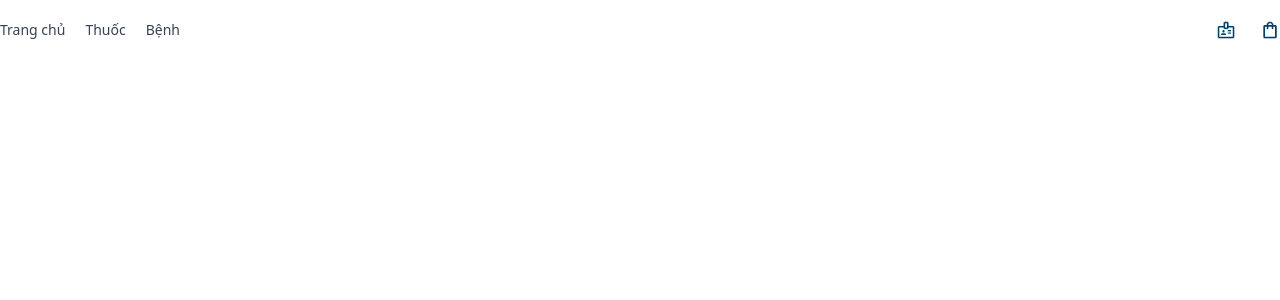
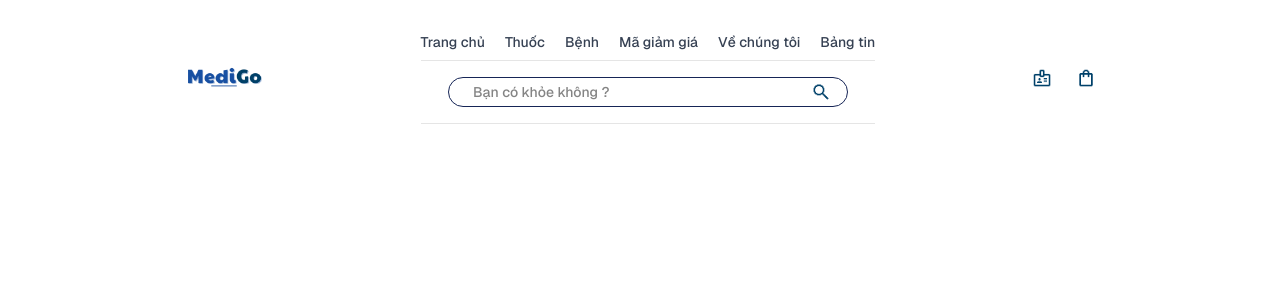
Before and after one commit to BaoNgoc2211/Graduate-fe, a Next.js app: page / in a window 1280 px wide. Shown: the top 300 px of the page. Built offline with nearby package versions, Linux system fonts and the light colour scheme.

Commit message:
fix: SRUM-48 Component Header

```diff
--- a/public/assets.ts
+++ b/public/assets.ts
@@ -2,4 +2,6 @@ export const assets = {
   logoGoogle: "/logo_google.jpeg",
   cart_icon: "/cart_icon.png",
   profile_icon: "/profile_icon.png",
+  logoMedicine: "/log_Medicine_03.png",
+  search_icon: "/search_icon.png",
 };
--- a/src/app/page.tsx
+++ b/src/app/page.tsx
@@ -3,9 +3,9 @@ import Header from "@/components/layout/header";
 
 export default function Home() {
   return (
-    <>
+    <div className="font-sans px4 sm:px-[5vw] md:px-[7vw] lg:px-[9vw]">
       <Header />
-    </>
+    </div>
 
     // <div className="grid grid-rows-[20px_1fr_20px] items-center justify-items-center min-h-screen p-8 pb-20 gap-16 sm:p-20 font-[family-name:var(--font-geist-sans)]">
     //   <main className="flex flex-col gap-[32px] row-start-2 items-center sm:items-start">
--- a/src/components/layout/header.tsx
+++ b/src/components/layout/header.tsx
@@ -1,12 +1,21 @@
 "use client";
-
 import Link from "next/link";
 import Image from "next/image";
 import { assets } from "../../../public/assets";
+import SearchBar from "./search-bar";
 
 const Header = () => {
   return (
-    <div className="flex items-center justify-between py-5 font-medium">
+    <div className="flex items-center justify-around py-5 font-medium">
+      <Link href="">
+        <Image
+          src={assets.logoMedicine}
+          alt="Logo MediGo"
+          width={80}
+          height={80}
+        />
+      </Link>
+      <div className="flex flex-col gap-2 py-3 px-5">
         <ul className="hidden sm:flex gap-5 text-sm text-gray-700">
           <li>
             <Link href="/home" className="flex flex-col items-center gap-1">
@@ -26,7 +35,27 @@ const Header = () => {
               <hr className="w-2/4 border-none h-[1.5px] bg-gray-700 hidden" />
             </Link>
           </li>
+          <li>
+            <Link href="/home" className="flex flex-col items-center gap-1">
+              <p>Mã giảm giá</p>
+              <hr className="w-2/4 border-none h-[1.5px] bg-gray-700 hidden" />
+            </Link>
+          </li>
+          <li>
+            <Link href="/home" className="flex flex-col items-center gap-1">
+              <p>Về chúng tôi</p>
+              <hr className="w-2/4 border-none h-[1.5px] bg-gray-700 hidden" />
+            </Link>
+          </li>
+          <li>
+            <Link href="/home" className="flex flex-col items-center gap-1">
+              <p>Bảng tin</p>
+              <hr className="w-2/4 border-none h-[1.5px] bg-gray-700 hidden" />
+            </Link>
+          </li>
         </ul>
+        <SearchBar />
+      </div>
       <div className="flex items-center gap-6">
         <div className="group relative">
           <Link href="/home">
@@ -51,7 +80,7 @@ const Header = () => {
             </div>
           </div>
         </div>
-        <Link href="" className="relative">
+        <Link href="/" className="relative">
           <Image
             src={assets.cart_icon}
             alt="Cart icon"
@@ -61,6 +90,12 @@ const Header = () => {
           />
         </Link>
       </div>
+      {/* sidebar menu for small screens */}
+      {/* <div className="">
+        <div className="flex flex-col text-gray-600">
+          <div className="flex items-center gap-4 p-3 cursor-pointer"></div>
+        </div>
+      </div> */}
     </div>
   );
 };
--- /dev/null
+++ b/src/components/layout/search-bar.tsx
@@ -0,0 +1,24 @@
+import { assets } from "../../../public/assets";
+import Image from "next/image";
+
+const SearchBar = () => {
+  return (
+    <div className="border-t border-b text-center py-4">
+      <div className="mx-auto flex items-center border border-blue-950 px-4 py-1 rounded-full w-[300px] sm:w-[400px]">
+        <input
+          className="flex-1 outline-none bg-inherit text-sm px-2"
+          type="text"
+          placeholder="Bạn có khỏe không ?"
+        />
+        <Image
+          src={assets.search_icon}
+          alt="Search Icon"
+          width={20}
+          height={20}
+        />
+      </div>
+    </div>
+  );
+};
+
+export default SearchBar;
```
Also changed, not shown: public/log_medicine_03.png (added), public/search_icon.png (added). Lines whose indentation alone changed are shown as unchanged.
